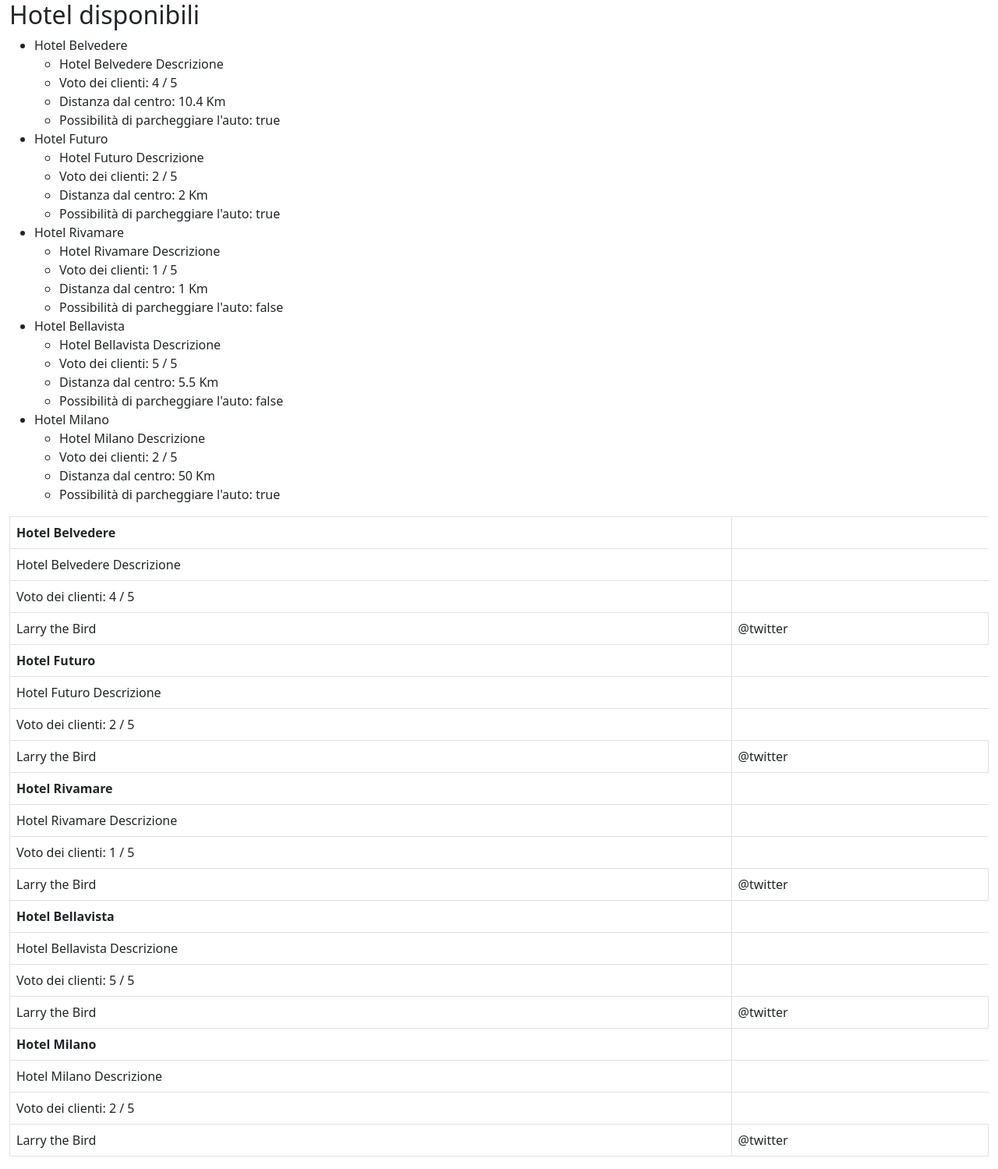
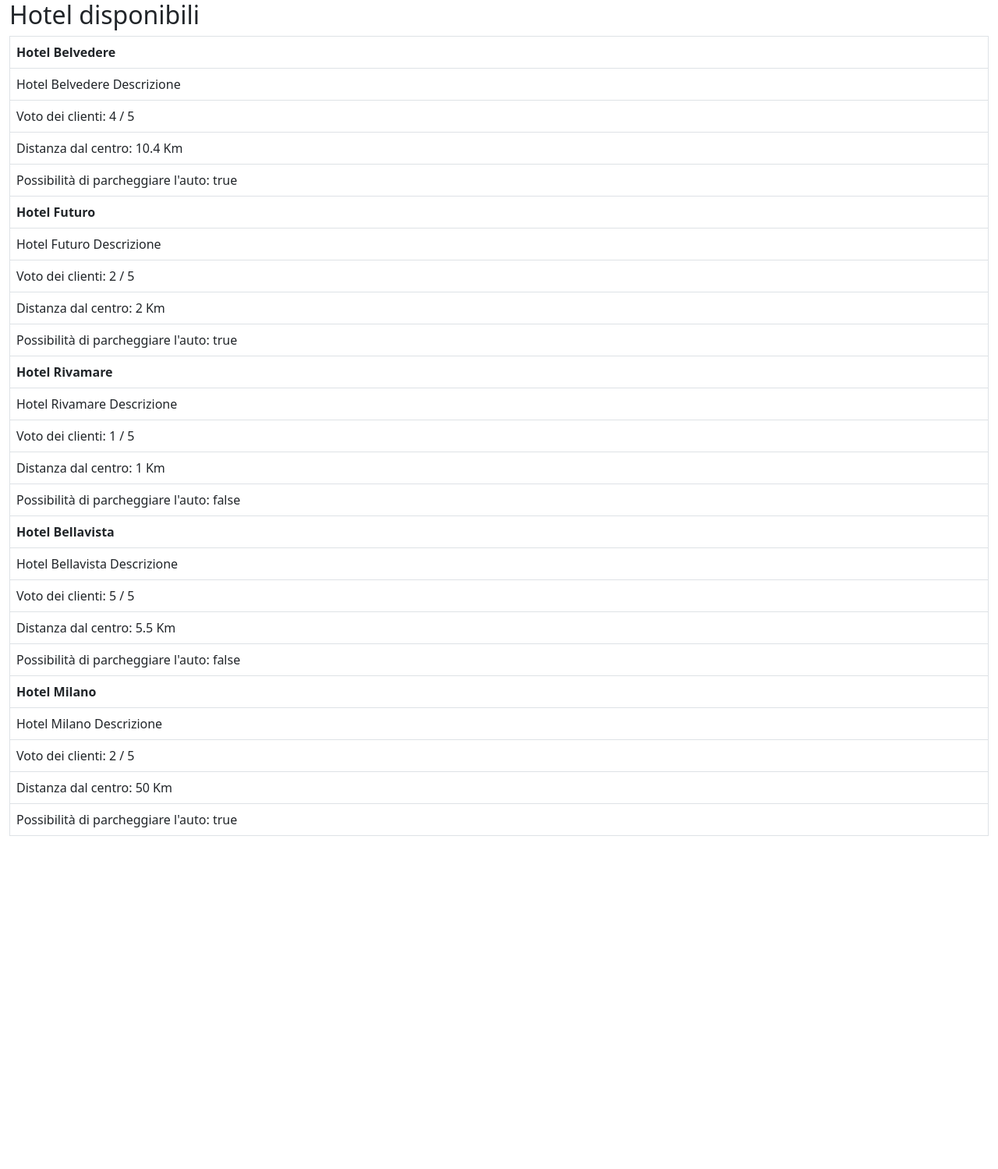
Before and after one commit to antoniogisondi/php-hotel, a PHP site: page / in a window 1280 px wide. Shown: the whole page at 78% size. After the commit the page ends 1072 px from the top, so only its background shows below. Run offline with PHP 8.4, Linux system fonts and the light colour scheme.

Commit message:
basic exercise done

```diff
--- a/index.php
+++ b/index.php
@@ -54,24 +54,6 @@ $hotels = [
                     <div class="title">
                         <h2>Hotel disponibili</h2>
                     </div>
-                    <ul>
-                        <?php foreach($hotels as $hotel){ ?>
-                            <li><?php echo $hotel['name']?>
-                                <ul>
-                                    <li><?php echo $hotel['description'] ?></li>
-                                    <li><?php echo 'Voto dei clienti: '.$hotel['vote']. " / ".'5' ?></li>
-                                    <li><?php echo 'Distanza dal centro: '.$hotel['distance_to_center'].' Km '?></li>
-                                    <li><?php if($hotel['parking'] == true){
-                                                echo "Possibilità di parcheggiare l'auto: ".$string_true = json_encode($hotel['parking']);
-                                              }
-                                              elseif($hotel['parking'] == false) {
-                                                    echo "Possibilità di parcheggiare l'auto: ".$string_false = json_encode($hotel['parking']);
-                                              }
-                                    ?></li>
-                                </ul>
-                            </li>
-                        <?php } ?>
-                    </ul>
                     <table class="table table-bordered">
                         <?php foreach($hotels as $hotel){ ?>
                             <thead>
@@ -87,8 +69,16 @@ $hotels = [
                                 <td><?php echo 'Voto dei clienti: '.$hotel['vote']. " / ".'5' ?></td>
                                 </tr>
                                 <tr>
-                                <td>Larry the Bird</td>
-                                <td>@twitter</td>
+                                <td><?php echo 'Distanza dal centro: '.$hotel['distance_to_center'].' Km '?></td>
+                                </tr>
+                                <tr>
+                                <td><?php if($hotel['parking'] == true){
+                                                echo "Possibilità di parcheggiare l'auto: ".$string_true = json_encode($hotel['parking']);
+                                              }
+                                              elseif($hotel['parking'] == false) {
+                                                    echo "Possibilità di parcheggiare l'auto: ".$string_false = json_encode($hotel['parking']);
+                                              }
+                                ?></td>
                                 </tr>
                             </tbody>
                         <?php } ?>
```
